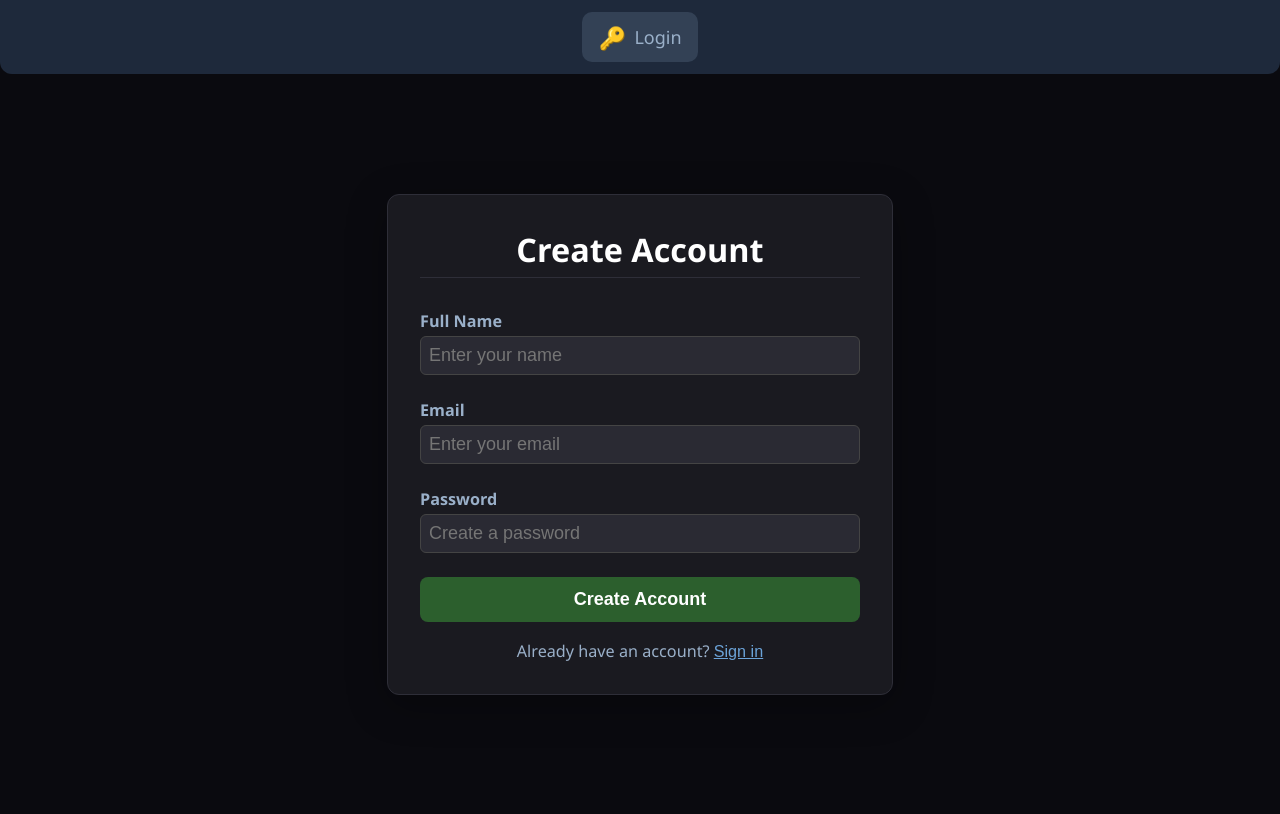
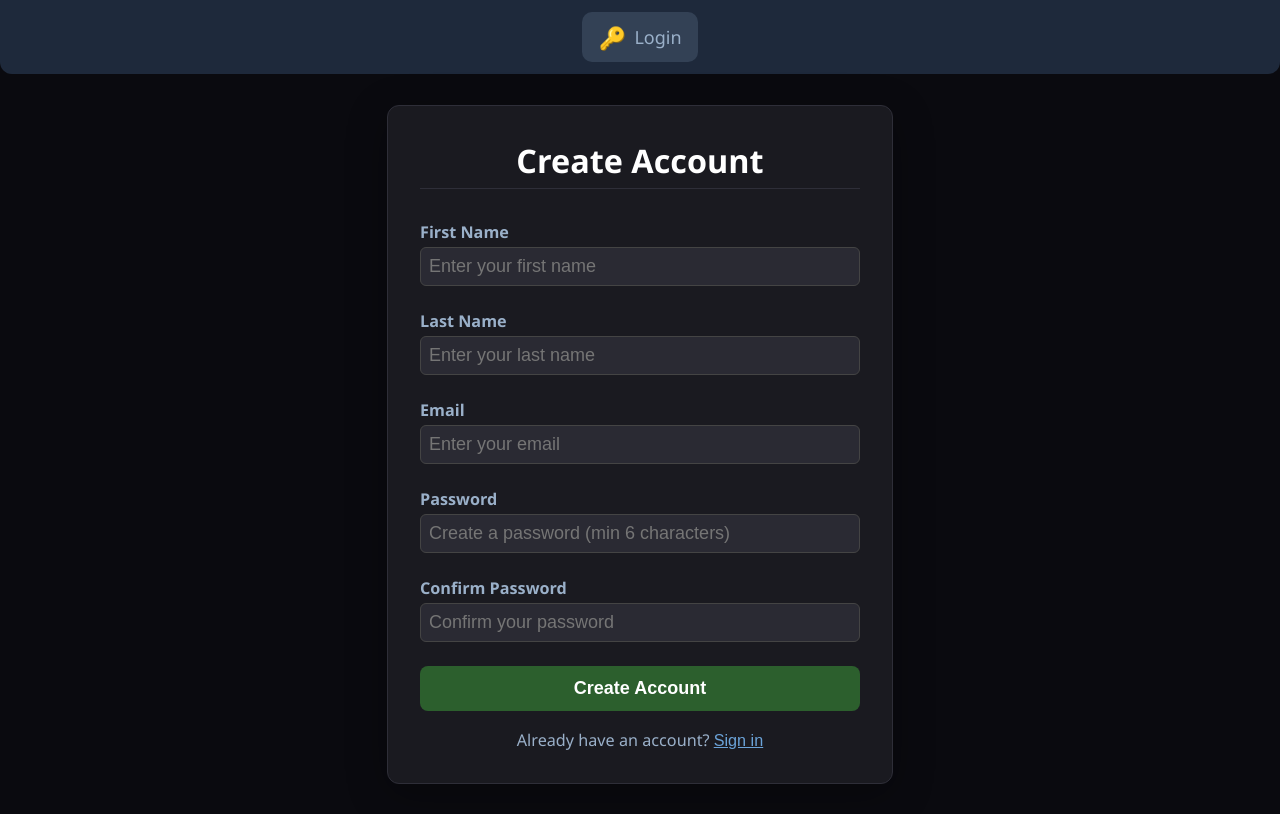
Before and after one commit to linkverk/WebDevHerkansing, a React (Vite) app in the folder Biscoop-app/: page /register in a window 1280 px wide. Built offline with nearby package versions, Linux system fonts and the light colour scheme.

Commit message:
De update van de hashing
Hashing van password naar database nu werkt als in de backend en ook in frontend

```diff
--- a/Biscoop-app/src/pages/auth/Login.tsx
+++ b/Biscoop-app/src/pages/auth/Login.tsx
@@ -1,21 +1,24 @@
 import React, { useState } from 'react';
-import { useNavigate } from 'react-router-dom';
-import { saveCurrentUserId, createOrGetUser } from '../../api/users';
+import { useNavigate, useLocation } from 'react-router-dom';
+import { saveCurrentUserId } from '../../api/users';
 import './auth.css';
 
 export interface LoginProps {
   onLogin: (email: string, password: string) => void;
 }
 
-const ADMIN_EMAIL = 'johndoe@test.test';
-const ADMIN_PASSWORD = '123456';
+const API_BASE_URL = 'http://localhost:5275/api/auth';
 
 const Login: React.FC<LoginProps> = ({ onLogin }) => {
   const navigate = useNavigate();
+  const location = useLocation();
   const [email, setEmail] = useState('');
   const [password, setPassword] = useState('');
   const [error, setError] = useState('');
   const [loading, setLoading] = useState(false);
+
+  // Check for success message from registration
+  const successMessage = location.state?.message;
 
   const handleSubmit = async (e: React.FormEvent) => {
     e.preventDefault();
@@ -29,68 +32,49 @@ const Login: React.FC<LoginProps> = ({ onLogin }) => {
     }
 
     try {
-      // Check for hardcoded admin account
-      if (email === ADMIN_EMAIL && password === ADMIN_PASSWORD) {
-        try {
-          // Create or get admin user from database
-          const user = await createOrGetUser({
-            email: ADMIN_EMAIL,
-            password: ADMIN_PASSWORD,
-            firstName: 'John',
-            lastName: 'Doe'
-          });
+      // Call backend API for login with BCrypt password verification
+      const response = await fetch(`${API_BASE_URL}/login`, {
+        method: 'POST',
+        headers: {
+          'Content-Type': 'application/json',
+        },
+        body: JSON.stringify({
+          email,
+          password,
+        }),
+      });
 
-          saveCurrentUserId(user.id);
-          localStorage.setItem('username', `${user.firstName} ${user.lastName}`);
-          onLogin(email, password);
-          navigate('/home');
-          return;
-        } catch (err) {
-          console.error('Failed to create/get admin user:', err);
-          setError('Failed to connect to server. Please make sure the backend is running.');
-          setLoading(false);
-          return;
-        }
+      const data = await response.json();
+
+      if (!response.ok) {
+        throw new Error(data.message || 'Login failed');
       }
 
-      // Check for registered user in localStorage
-      const registeredUser = localStorage.getItem('registeredUser');
-      if (registeredUser) {
-        try {
-          const userData = JSON.parse(registeredUser);
-          if (userData.email === email && userData.password === password) {
-            // Try to get/create user in database
-            try {
-              const user = await createOrGetUser({
-                email: userData.email,
-                password: userData.password,
-                firstName: userData.name.split(' ')[0],
-                lastName: userData.name.split(' ').slice(1).join(' ') || 'User'
-              });
+      console.log('✅ User logged in successfully:', data);
 
-              saveCurrentUserId(user.id);
-              localStorage.setItem('username', userData.name);
-              onLogin(email, password);
-              navigate('/profile');
-              return;
-            } catch (err) {
-              console.error('Failed to create user in database:', err);
-              // Continue with localStorage only
-              const userId = userData.id || crypto.randomUUID();
-              saveCurrentUserId(userId);
-              localStorage.setItem('username', userData.name);
-              onLogin(email, password);
-              navigate('/profile');
-              return;
-            }
-          }
-        } catch (error) {
-          console.error('Error parsing user data:', error);
-        }
+      // Save user data
+      saveCurrentUserId(data.id);
+
+      const fullName = `${data.firstName || ''} ${data.lastName || ''}`.trim() || 'User';
+      localStorage.setItem('username', fullName);
+
+      // Also update registeredUser for consistency
+      localStorage.setItem('registeredUser', JSON.stringify({
+        id: data.id,
+        name: fullName,
+        email: data.email,
+        password: password, // Keep for future reference
+      }));
+
+      onLogin(email, password);
+      navigate('/home');
+    } catch (err) {
+      console.error('❌ Login error:', err);
+      if (err instanceof Error) {
+        setError(err.message);
+      } else {
+        setError('Invalid email or password. Please try again.');
       }
-
-      // If we get here, credentials are invalid
-      setError('Invalid email or password. Please try again or register a new account.');
     } finally {
       setLoading(false);
     }
@@ -100,6 +84,19 @@ const Login: React.FC<LoginProps> = ({ onLogin }) => {
     <div className="auth-container">
       <div className="auth-card">
         <h2 className="auth-title">Welcome Back</h2>
+
+        {successMessage && (
+          <div className="success-message" style={{
+            color: '#2c5f2d',
+            marginBottom: '1rem',
+            padding: '0.75rem',
+            backgroundColor: '#d4edda',
+            borderRadius: '8px',
+            textAlign: 'center'
+          }}>
+            ✓ {successMessage}
+          </div>
+        )}
 
         {error && (
           <div className="error-message" style={{
--- a/Biscoop-app/src/pages/auth/Register.tsx
+++ b/Biscoop-app/src/pages/auth/Register.tsx
@@ -1,72 +1,97 @@
 import React, { useState } from 'react';
 import { useNavigate } from 'react-router-dom';
+import { saveCurrentUserId } from '../../api/users';
 import './auth.css';
+
+const API_BASE_URL = 'http://localhost:5275/api/auth';
 
 const Register: React.FC = () => {
   const navigate = useNavigate();
-  const [name, setName] = useState('');
+  const [firstName, setFirstName] = useState('');
+  const [lastName, setLastName] = useState('');
   const [email, setEmail] = useState('');
   const [password, setPassword] = useState('');
+  const [confirmPassword, setConfirmPassword] = useState('');
   const [error, setError] = useState('');
+  const [loading, setLoading] = useState(false);
 
-  const handleSubmit = (e: React.FormEvent) => {
+  const handleSubmit = async (e: React.FormEvent) => {
     e.preventDefault();
     setError('');
 
-    if (name && email && password) {
-      const userData = {
-        name: name,
-        email: email,
-        password: password,
-        registeredAt: new Date().toISOString()
-      };
+    // Validation
+    if (!firstName || !lastName || !email || !password) {
+      setError('Please fill in all fields.');
+      return;
+    }
+
+    if (password !== confirmPassword) {
+      setError('Passwords do not match.');
+      return;
+    }
+
+    if (password.length < 6) {
+      setError('Password must be at least 6 characters.');
+      return;
+    }
+
+    setLoading(true);
 
     try {
-        localStorage.setItem('registeredUser', JSON.stringify(userData));
-        localStorage.setItem('userName', name);
+      // Call backend API to register user with hashed password
+      const response = await fetch(`${API_BASE_URL}/register`, {
+        method: 'POST',
+        headers: {
+          'Content-Type': 'application/json',
+        },
+        body: JSON.stringify({
+          email,
+          password,
+          firstName,
+          lastName,
+        }),
+      });
 
-        localStorage.setItem('isLoggedIn', 'true');
+      const data = await response.json();
 
-        console.log('User registered:', name);
+      if (!response.ok) {
+        throw new Error(data.message || 'Registration failed');
+      }
 
+      console.log('✅ User registered successfully:', data);
+
+      // Save user data for login
+      const fullName = `${firstName} ${lastName}`;
+
+      // Store in localStorage for the app
+      localStorage.setItem('registeredUser', JSON.stringify({
+        id: data.id,
+        name: fullName,
+        email: email,
+        password: password, // Keep for login verification
+        registeredAt: new Date().toISOString()
+      }));
+
+      localStorage.setItem('userName', fullName);
+
+      // Navigate to login with success message
       navigate('/login', {
         state: {
           message: 'Account successfully created! Please log in.',
-            registeredName: name
+          registeredName: fullName
         }
       });
     } catch (err) {
-        setError('Error saving registration. Please try again.');
-        console.error('Registration error:', err);
+      console.error('❌ Registration error:', err);
+      if (err instanceof Error) {
+        setError(err.message);
+      } else {
+        setError('Error creating account. Please try again.');
       }
-    } else {
-      setError('Please fill in all fields.');
+    } finally {
+      setLoading(false);
     }
   };
-
-  const fields = [
-    {
-      label: 'Full Name',
-      type: 'text',
-      value: name,
-      onChange: setName,
-      placeholder: 'Enter your name'
-    },
-    {
-      label: 'Email',
-      type: 'email',
-      value: email,
-      onChange: setEmail,
-      placeholder: 'Enter your email'
-    },
-    {
-      label: 'Password',
-      type: 'password',
-      value: password,
-      onChange: setPassword,
-      placeholder: 'Create a password'
-    }
-  ];
 
   return (
     <div className="auth-container">
@@ -77,31 +102,83 @@ const Register: React.FC = () => {
           <div className="error-message" style={{
             color: '#e74c3c',
             marginBottom: '1rem',
-            padding: '0.5rem',
+            padding: '0.75rem',
             backgroundColor: '#fee',
-            borderRadius: '4px'
+            borderRadius: '8px',
+            textAlign: 'center'
           }}>
             {error}
           </div>
         )}
 
         <form onSubmit={handleSubmit}>
-          {fields.map((field, i) => (
-            <div key={i} className="form-group">
-              <label className="form-label">{field.label}</label>
+          <div className="form-group">
+            <label className="form-label">First Name</label>
             <input
-                type={field.type}
-                value={field.value}
-                onChange={(e) => field.onChange(e.target.value)}
-                placeholder={field.placeholder}
+              type="text"
+              value={firstName}
+              onChange={(e) => setFirstName(e.target.value)}
+              placeholder="Enter your first name"
               className="form-input"
               required
+              disabled={loading}
             />
           </div>
-          ))}
 
-          <button type="submit" className="btn-primary">
-            Create Account
+          <div className="form-group">
+            <label className="form-label">Last Name</label>
+            <input
+              type="text"
+              value={lastName}
+              onChange={(e) => setLastName(e.target.value)}
+              placeholder="Enter your last name"
+              className="form-input"
+              required
+              disabled={loading}
+            />
+          </div>
+
+          <div className="form-group">
+            <label className="form-label">Email</label>
+            <input
+              type="email"
+              value={email}
+              onChange={(e) => setEmail(e.target.value)}
+              placeholder="Enter your email"
+              className="form-input"
+              required
+              disabled={loading}
+            />
+          </div>
+
+          <div className="form-group">
+            <label className="form-label">Password</label>
+            <input
+              type="password"
+              value={password}
+              onChange={(e) => setPassword(e.target.value)}
+              placeholder="Create a password (min 6 characters)"
+              className="form-input"
+              required
+              disabled={loading}
+            />
+          </div>
+
+          <div className="form-group">
+            <label className="form-label">Confirm Password</label>
+            <input
+              type="password"
+              value={confirmPassword}
+              onChange={(e) => setConfirmPassword(e.target.value)}
+              placeholder="Confirm your password"
+              className="form-input"
+              required
+              disabled={loading}
+            />
+          </div>
+
+          <button type="submit" className="btn-primary" disabled={loading}>
+            {loading ? 'Creating Account...' : 'Create Account'}
           </button>
         </form>
 
@@ -110,6 +187,7 @@ const Register: React.FC = () => {
           <button
             onClick={() => navigate('/login')}
             className="link-button"
+            disabled={loading}
           >
             Sign in
           </button>
```
Lines whose indentation alone changed are shown as unchanged.
